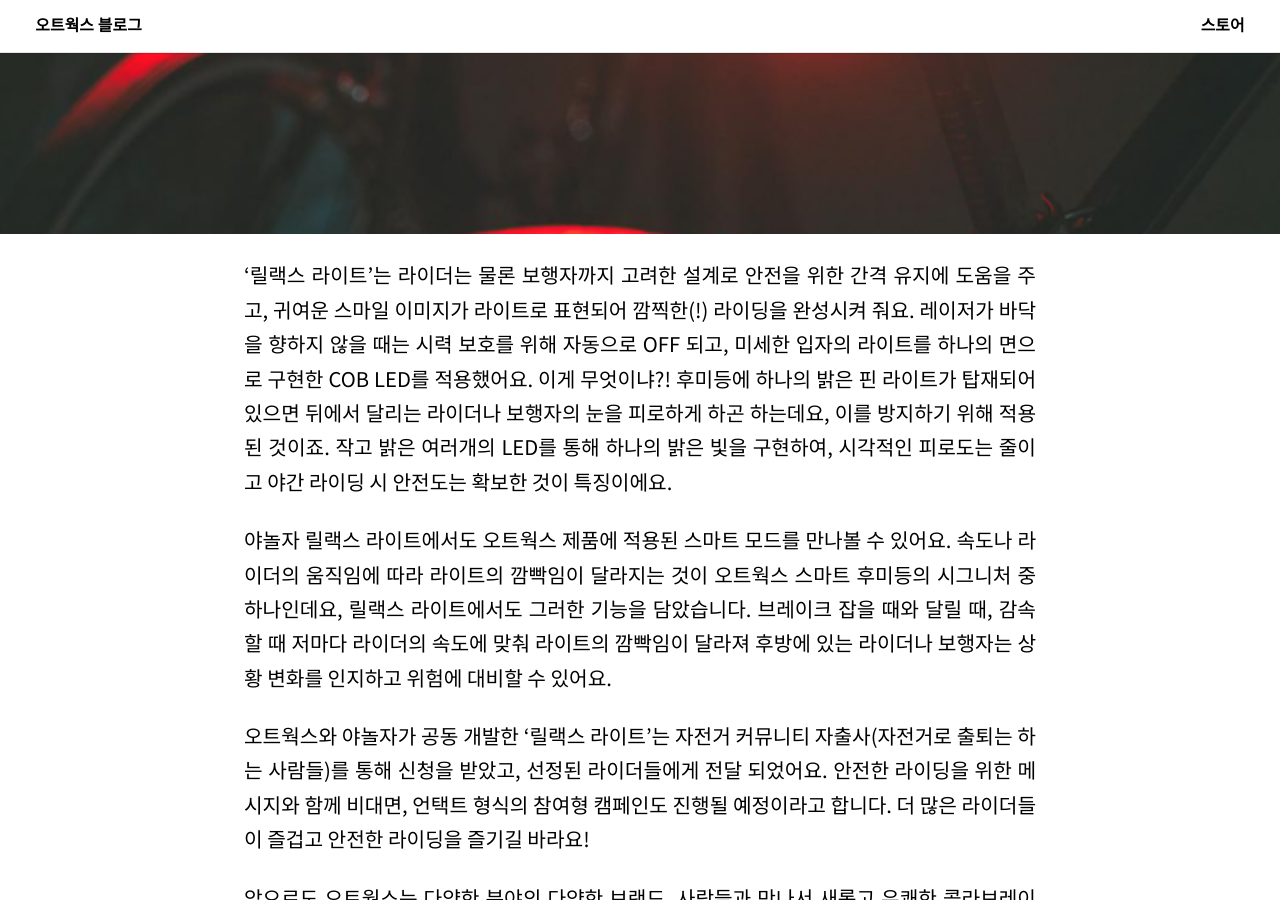
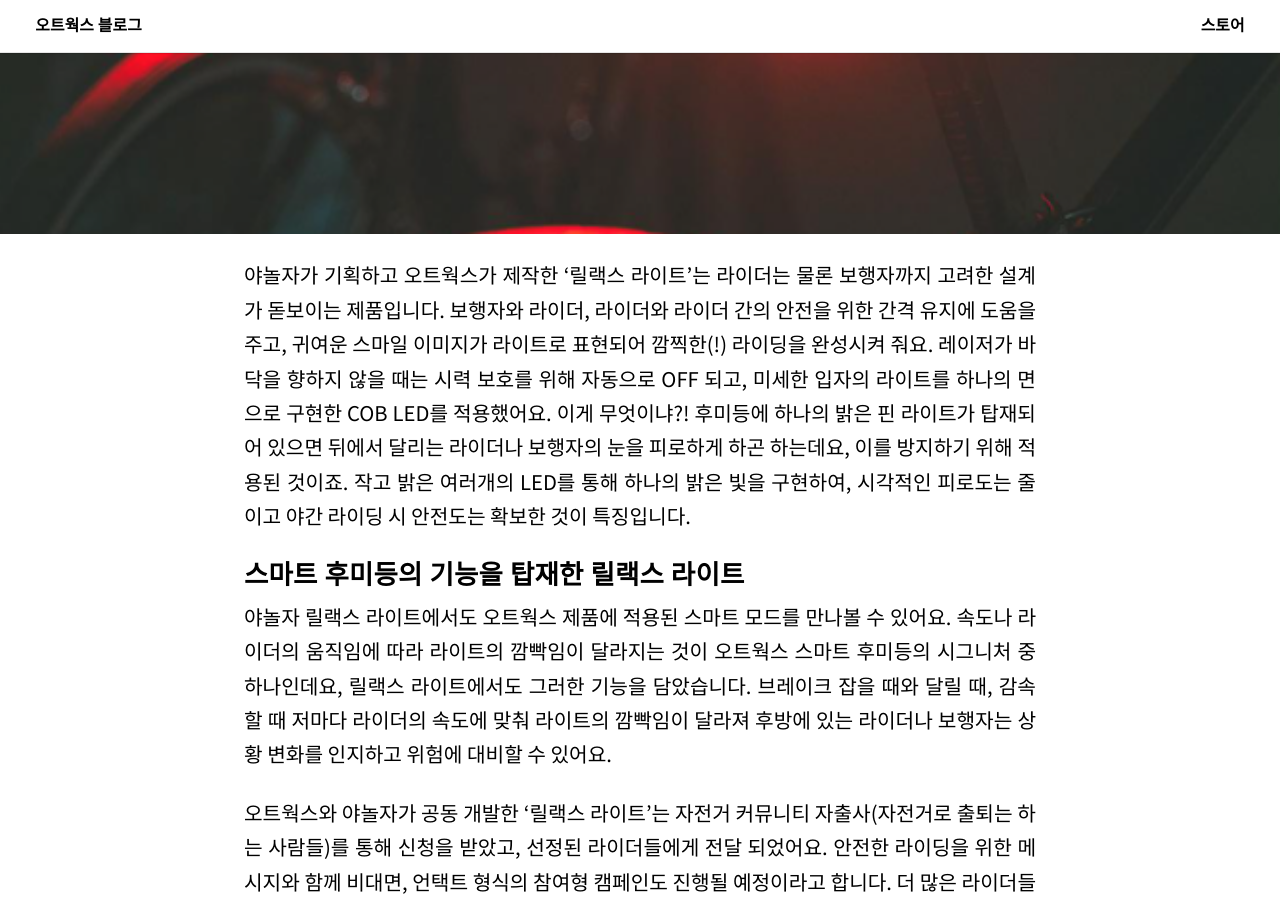
Before and after one commit to hauteworks/hauteworks-blog, a Jekyll site: the page built from _posts/2021-06-05-yanolja-colaboration.markdown, in a window 1280 px wide and 900 px high, scrolled down 2656 px. Built offline with Jekyll 4.4.1, drawn with Linux system fonts in a browser that asks for light colours; nearby versions of some CDN libraries.

Commit message:
Update 2021-06-05-yanolja-colaboration.markdown

```diff
--- a/_posts/2021-06-05-yanolja-colaboration.markdown
+++ b/_posts/2021-06-05-yanolja-colaboration.markdown
@@ -18,8 +18,9 @@
 
 ![야놀자가 기획하고 오트웍스가 제작한 릴랙스 라이트](/assets/images/yanolja-2.png#full)
 
-‘릴랙스 라이트’는 라이더는 물론 보행자까지 고려한 설계로 안전을 위한 간격 유지에 도움을 주고, 귀여운 스마일 이미지가 라이트로 표현되어 깜찍한(!) 라이딩을 완성시켜 줘요. 레이저가 바닥을 향하지 않을 때는 시력 보호를 위해 자동으로 OFF 되고, 미세한 입자의 라이트를 하나의 면으로 구현한 COB LED를 적용했어요. 이게 무엇이냐?! 후미등에 하나의 밝은 핀 라이트가 탑재되어 있으면 뒤에서 달리는 라이더나 보행자의 눈을 피로하게 하곤 하는데요, 이를 방지하기 위해 적용된 것이죠. 작고 밝은 여러개의 LED를 통해 하나의 밝은 빛을 구현하여, 시각적인 피로도는 줄이고 야간 라이딩 시 안전도는 확보한 것이 특징이에요.
+야놀자가 기획하고 오트웍스가 제작한 ‘릴랙스 라이트’는 라이더는 물론 보행자까지 고려한 설계가 돋보이는 제품입니다. 보행자와 라이더, 라이더와 라이더 간의 안전을 위한 간격 유지에 도움을 주고, 귀여운 스마일 이미지가 라이트로 표현되어 깜찍한(!) 라이딩을 완성시켜 줘요. 레이저가 바닥을 향하지 않을 때는 시력 보호를 위해 자동으로 OFF 되고, 미세한 입자의 라이트를 하나의 면으로 구현한 COB LED를 적용했어요. 이게 무엇이냐?! 후미등에 하나의 밝은 핀 라이트가 탑재되어 있으면 뒤에서 달리는 라이더나 보행자의 눈을 피로하게 하곤 하는데요, 이를 방지하기 위해 적용된 것이죠. 작고 밝은 여러개의 LED를 통해 하나의 밝은 빛을 구현하여, 시각적인 피로도는 줄이고 야간 라이딩 시 안전도는 확보한 것이 특징입니다.
 
+#### 스마트 후미등의 기능을 탑재한 릴랙스 라이트
 야놀자 릴랙스 라이트에서도 오트웍스 제품에 적용된 스마트 모드를 만나볼 수 있어요. 속도나 라이더의 움직임에 따라 라이트의 깜빡임이 달라지는 것이 오트웍스 스마트 후미등의 시그니처 중 하나인데요, 릴랙스 라이트에서도 그러한 기능을 담았습니다. 브레이크 잡을 때와 달릴 때, 감속할 때 저마다 라이더의 속도에 맞춰 라이트의 깜빡임이 달라져 후방에 있는 라이더나 보행자는 상황 변화를 인지하고 위험에 대비할 수 있어요.
 
 오트웍스와 야놀자가 공동 개발한 '릴랙스 라이트'는 자전거 커뮤니티 자출사(자전거로 출퇴는 하는 사람들)를 통해 신청을 받았고, 선정된 라이더들에게 전달 되었어요. 안전한 라이딩을 위한 메시지와 함께 비대면, 언택트 형식의 참여형 캠페인도 진행될 예정이라고 합니다. 더 많은 라이더들이 즐겁고 안전한 라이딩을 즐기길 바라요!
```
